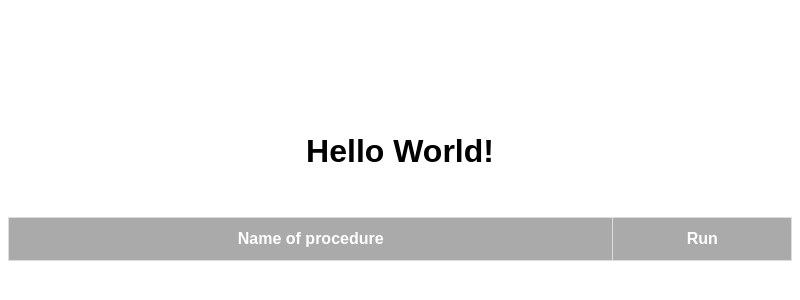
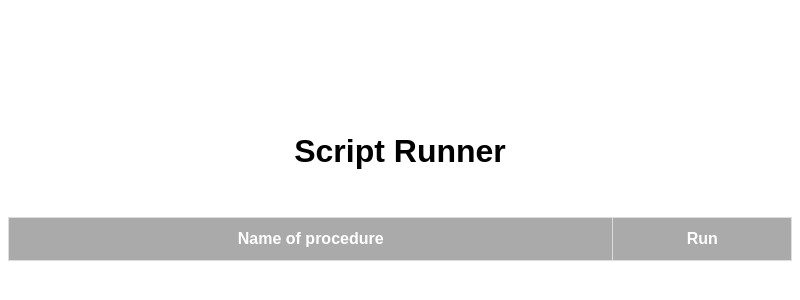
Before and after one commit to carlosartur/rcse, an Electron app: page gui/index.html in a window 800 px wide. Shown: the part 222-522 px from the top of the page. Drawn offline with Linux system fonts and the light colour scheme; no server answers.

Commit message:
docs: main window title

```diff
--- a/gui/index.html
+++ b/gui/index.html
@@ -9,7 +9,9 @@
     <script defer src="render.js"></script>
 </head>
 <body>
-    <h1> Hello World! </h1>
+    <h1>
+        Script Runner
+    </h1>
 
     <pre id="password"></pre>
     <table id="procedures">
```
